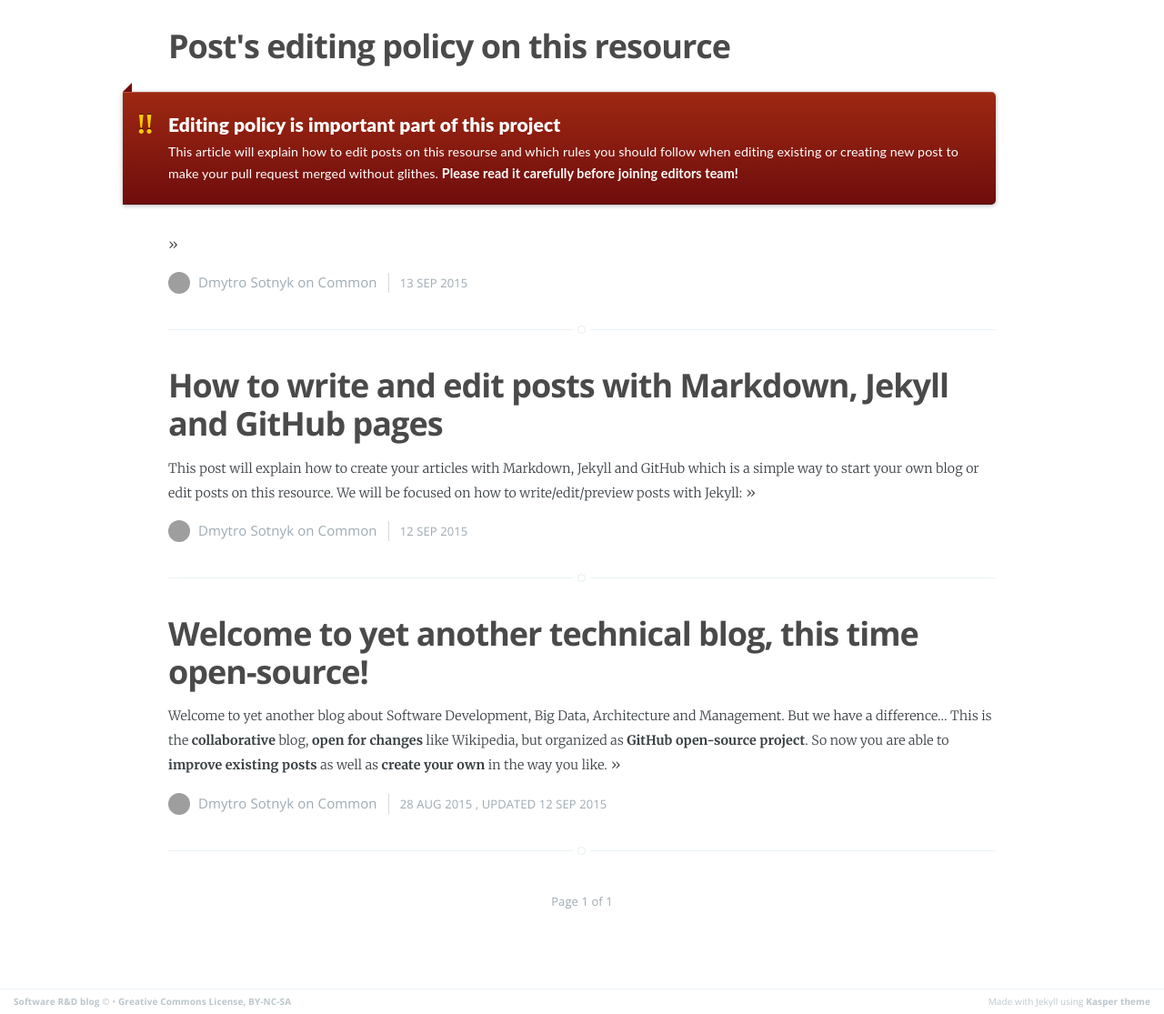
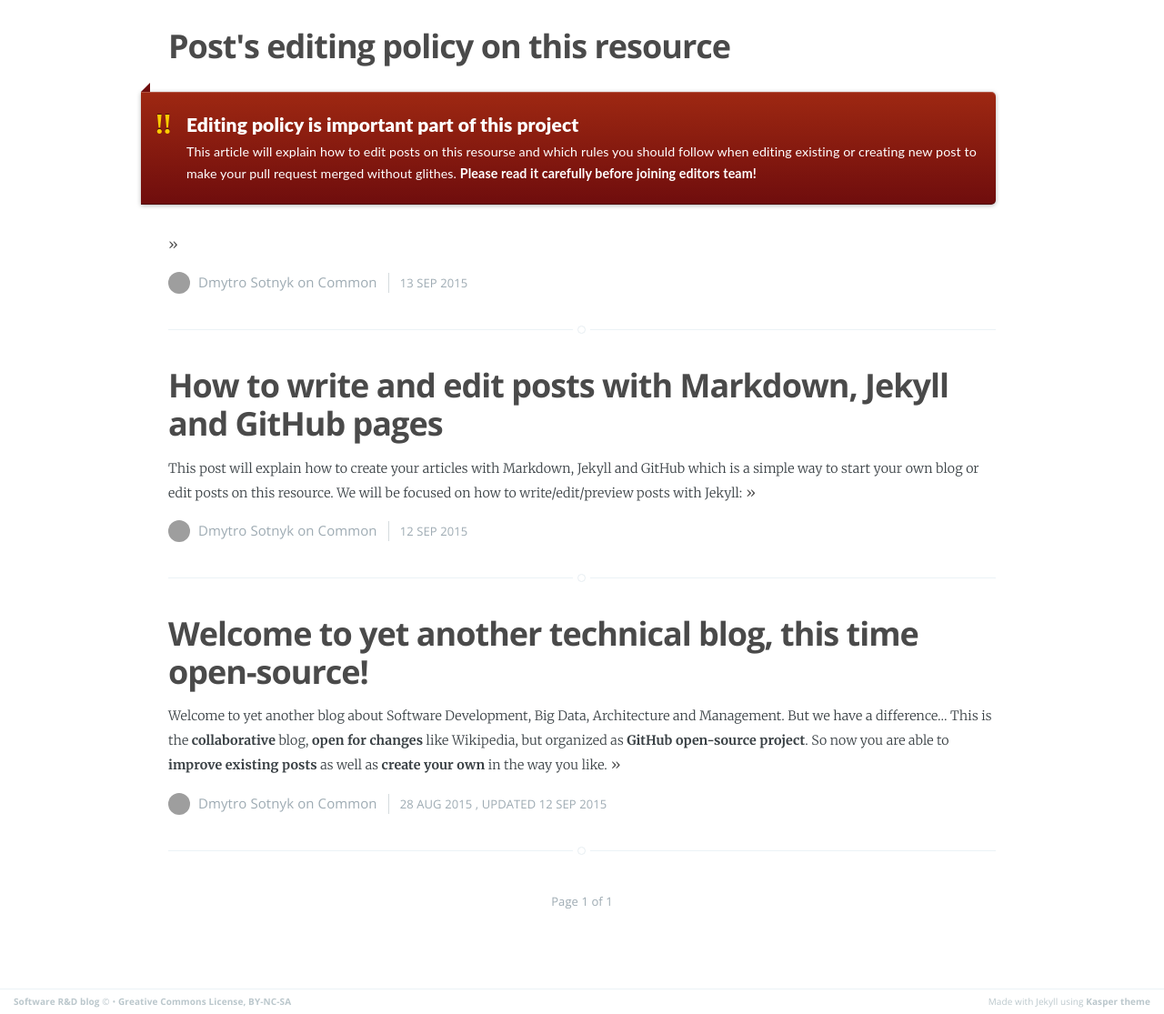
Before and after one commit to rndblog/rndblog.github.io, a Jekyll site: the page built from index.html, in a window 1280 px wide. Shown: the part 920-2035 px from the top of the page at 91% size. Built offline with Jekyll 4.4.1, drawn with Linux system fonts in a browser that asks for light colours; the list of posts is cut into pages by our own code; grey boxes are pictures that could not be loaded.

Commit message:
Changed style

```diff
--- a/assets/css/custom.css
+++ b/assets/css/custom.css
@@ -79,7 +79,7 @@
 {
 	.note
 	{
-		margin-left: -50px;
+		margin-left: -30px;
 	}
 }
 .note:before
--- a/assets/css/screen.css
+++ b/assets/css/screen.css
@@ -727,6 +727,11 @@ margin on the iframe, cause it breaks stuff. */
     font-size: 88%;
 }
 
+.post-template .post {
+    border-left: #EBF2F6 1px solid;
+    padding-left: 2rem;
+}
+
 /* Add a little circle in the middle of the border-bottom on our .post
    just for the lolz and stylepoints. */
 .post:after {
```
